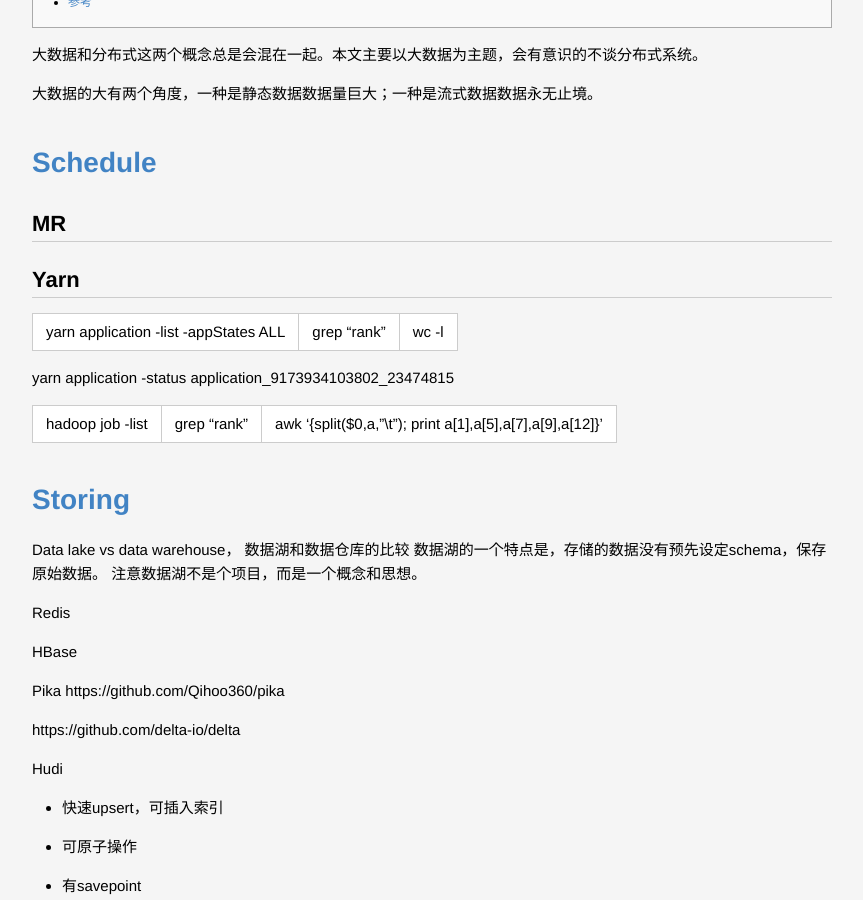
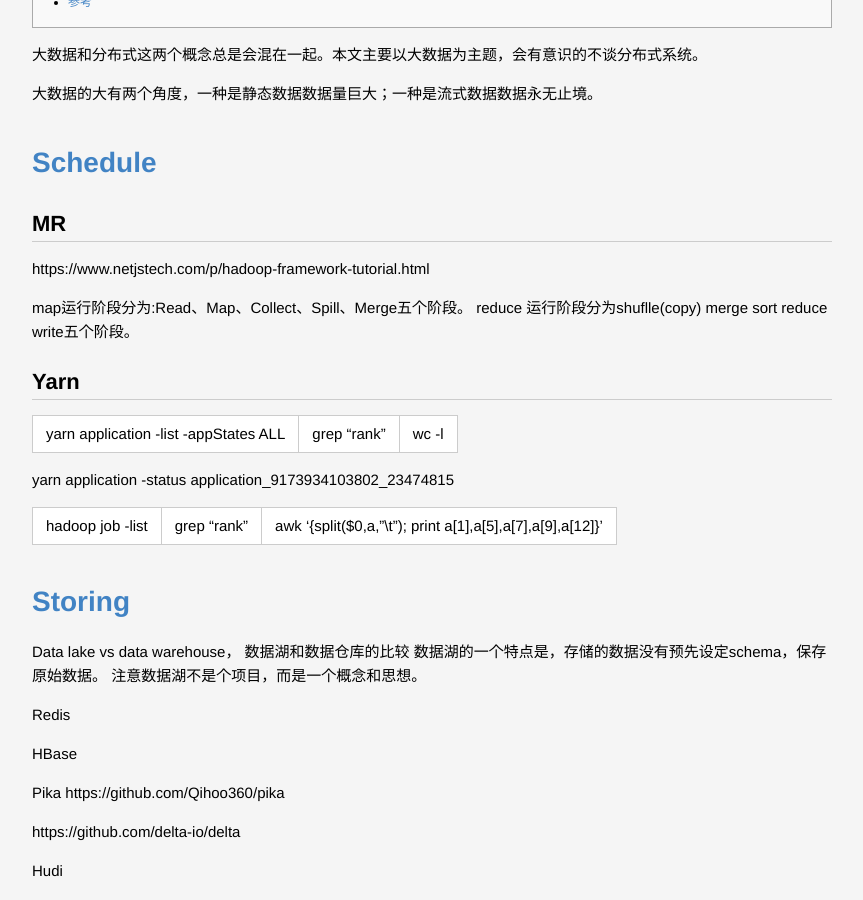
Before and after one commit to lucky521/blog, a Jekyll site: the page built from _posts/tech/2020-01-15-big-data-process.markdown, in a window 1280 px wide and 900 px high, scrolled down 645 px. Shown: the whole window, without its empty margins (208-1071 px from the left). Built offline with Jekyll 4.4.1, drawn with Linux system fonts in a browser that asks for light colours.

Commit message:
Update 2020-01-15-big-data-process.markdown

```diff
--- a/_posts/tech/2020-01-15-big-data-process.markdown
+++ b/_posts/tech/2020-01-15-big-data-process.markdown
@@ -12,6 +12,10 @@
 
 # Schedule
 ## MR
+https://www.netjstech.com/p/hadoop-framework-tutorial.html
+
+map运行阶段分为:Read、Map、Collect、Spill、Merge五个阶段。
+reduce 运行阶段分为shuflle(copy) merge  sort    reduce write五个阶段。
 
 ## Yarn
 
```
